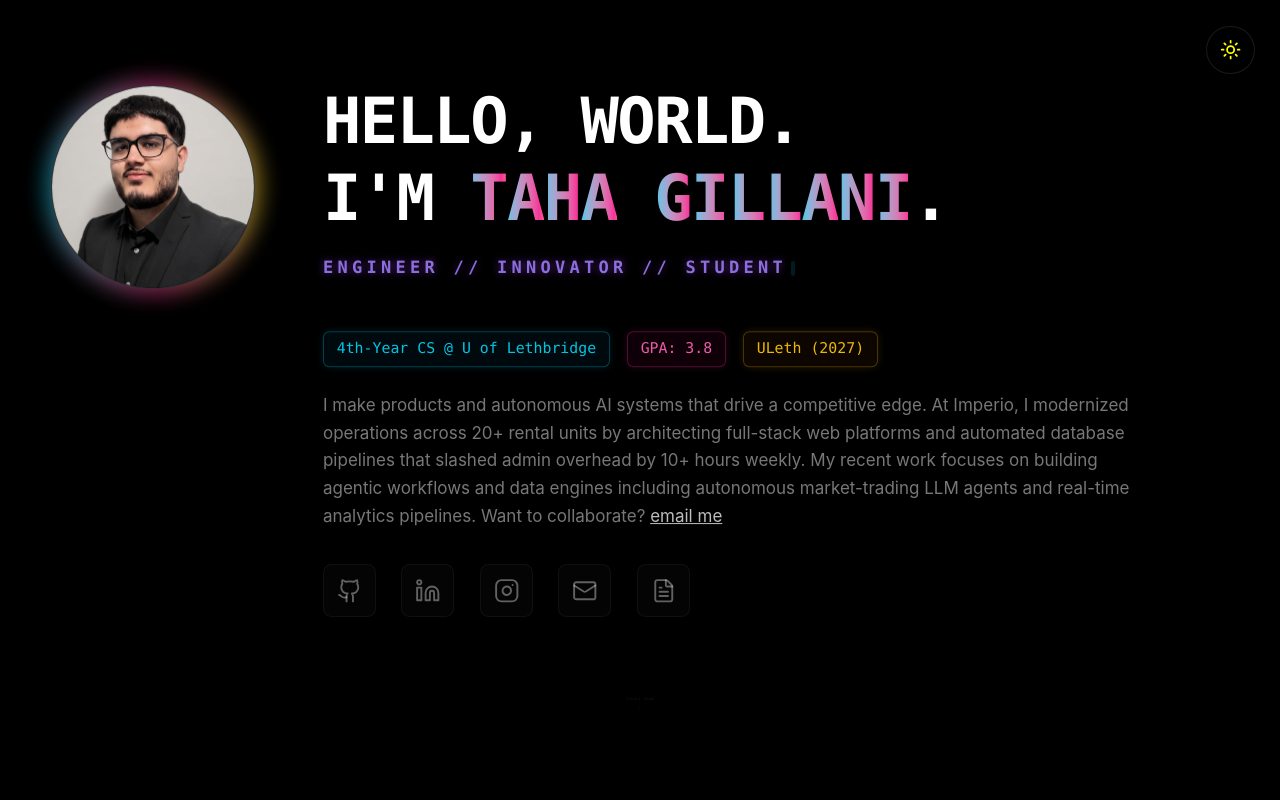
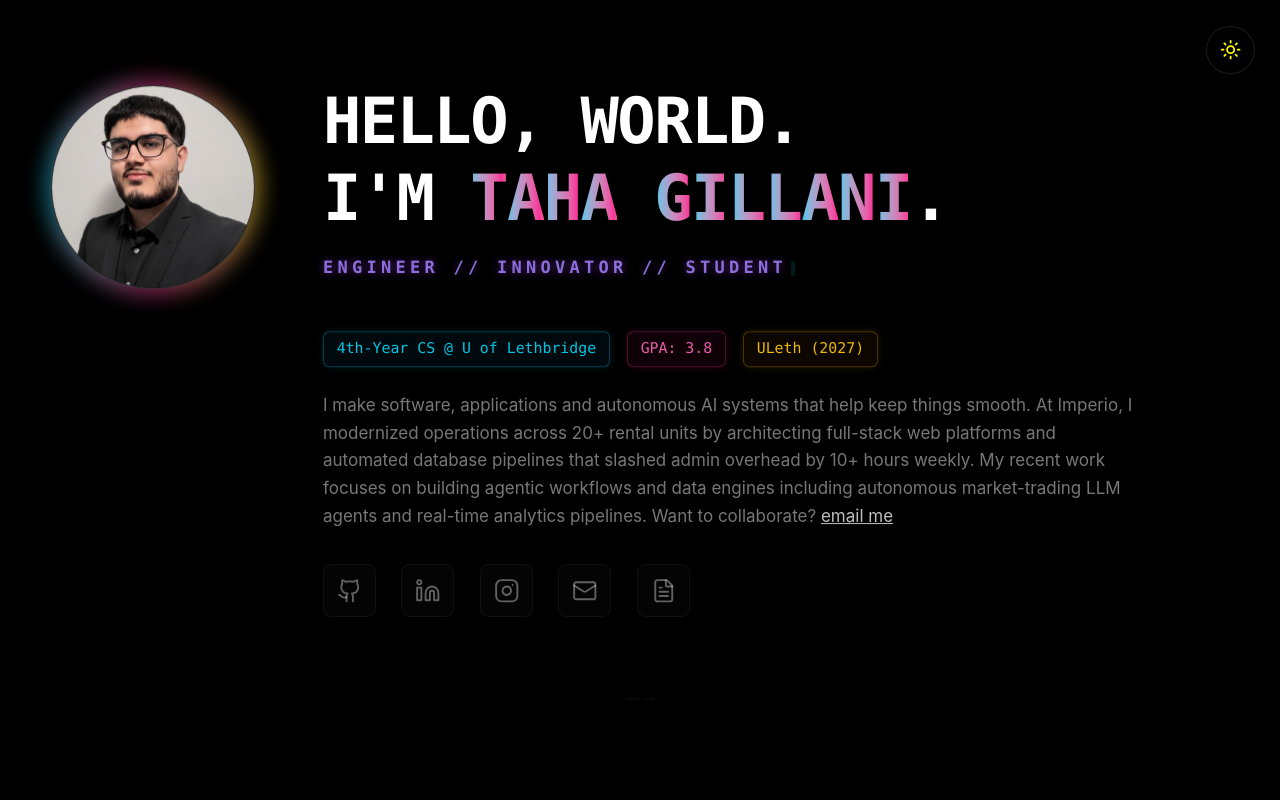
Before and after one commit to HabibiTaha/taha-gillani-portfolio, a React (Vite) app: page / in a window 1280 px wide. Shown: the top 800 px of the page. Built offline with nearby package versions, Linux system fonts and the light colour scheme.

Commit message:
feat(intro): update opening sentence to 'I make software, applications and autonomous AI systems that help keep things smooth'

```diff
--- a/src/App.tsx
+++ b/src/App.tsx
@@ -163,7 +163,7 @@ export default function App() {
               </div>
 
               <p className="text-xs md:text-sm lg:text-base text-white/50 leading-relaxed max-w-2xl xl:max-w-3xl mb-8 font-sans text-left">
-                I make products and autonomous AI systems that drive a competitive edge. At Imperio, I modernized operations across 20+ rental units by architecting full-stack web platforms and automated database pipelines that slashed admin overhead by 10+ hours weekly. My recent work focuses on building agentic workflows and data engines including autonomous market-trading LLM agents and real-time analytics pipelines. Want to collaborate?{' '}
+                I make software, applications and autonomous AI systems that help keep things smooth. At Imperio, I modernized operations across 20+ rental units by architecting full-stack web platforms and automated database pipelines that slashed admin overhead by 10+ hours weekly. My recent work focuses on building agentic workflows and data engines including autonomous market-trading LLM agents and real-time analytics pipelines. Want to collaborate?{' '}
                 <a
                   href="mailto:taha.gillani@uleth.ca"
                   className="underline hover:text-cyan-400 text-white/80 transition-colors"
```
